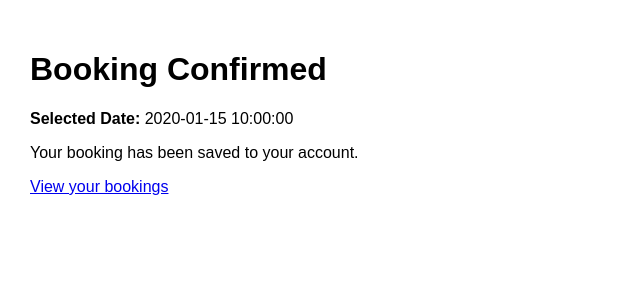
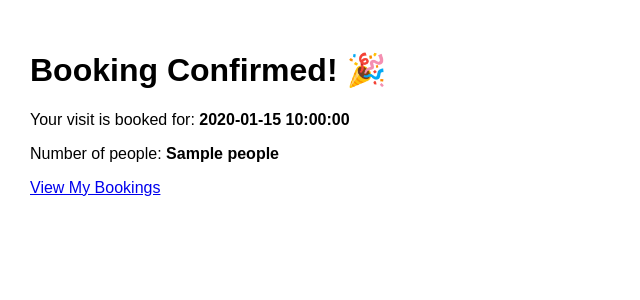
Before and after one commit to benSmith1981/BookingsFLask, a Python web app: template templates/confirm.html in a window 1280 px wide. Shown: the part 48-348 px from the top of the page, without its empty margins (0-640 px from the left). Run offline with Jinja, Linux system fonts and the light colour scheme; the template is opened without the code that fills it: most values are stand-ins (such as "Sample title", 1, 10 or a date in 2020).

Commit message:
udpared to add in bookings

```diff
--- a/database.py
+++ b/database.py
@@ -14,8 +14,14 @@ def init_db():
     c.execute("""
         CREATE TABLE IF NOT EXISTS bookings(
             id INTEGER PRIMARY KEY AUTOINCREMENT,
+<<<<<<< Updated upstream
             user_id INTEGER,
             date TEXT,
+=======
+            user_id INTEGER NOT NULL,
+            people INTEGER,
+            date TEXT NOT NULL,
+>>>>>>> Stashed changes
             FOREIGN KEY (user_id) REFERENCES users(id)
         )
     """)
--- a/templates/booking.html
+++ b/templates/booking.html
@@ -5,6 +5,10 @@
 <form method="POST">
     <label for="date">Choose a date:</label><br><br>
     <input type="date" name="date" required><br><br>
+
+    <label for="people">Number of people:</label><br><br>
+    <input type="number" name="people" min="1" max="10" required><br><br>
+
     <button type="submit">Continue</button>
 </form>
 
--- a/templates/confirm.html
+++ b/templates/confirm.html
@@ -1,9 +1,9 @@
 {% extends "base.html" %}
 {% block content %}
-<h1>Booking Confirmed</h1>
+<h1>Booking Confirmed! 🎉</h1>
 
-<p><strong>Selected Date:</strong> {{ date }}</p>
-<p>Your booking has been saved to your account.</p>
+<p>Your visit is booked for: <strong>{{ date }}</strong></p>
+<p>Number of people: <strong>{{ people }}</strong></p>
 
-<a href="/my-bookings">View your bookings</a>
+<a href="/my-bookings">View My Bookings</a>
 {% endblock %}
```
Also changed, not shown: app.py (+21 -1 lines).
